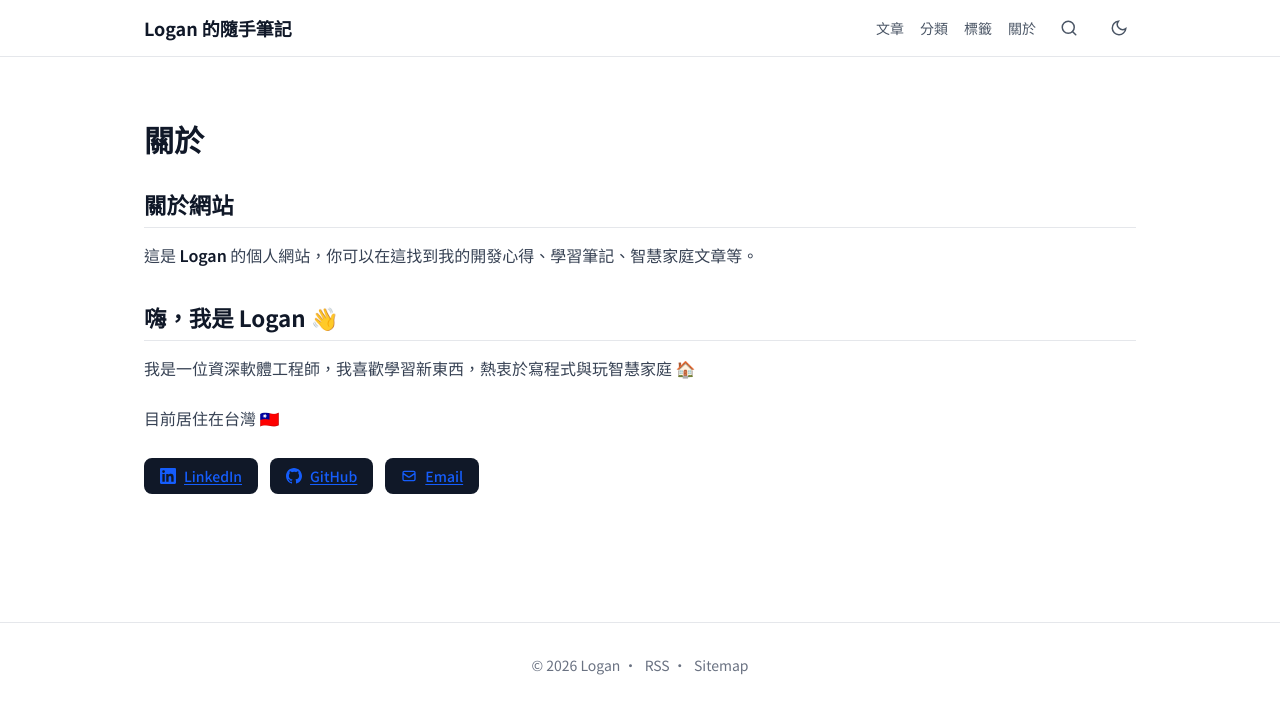
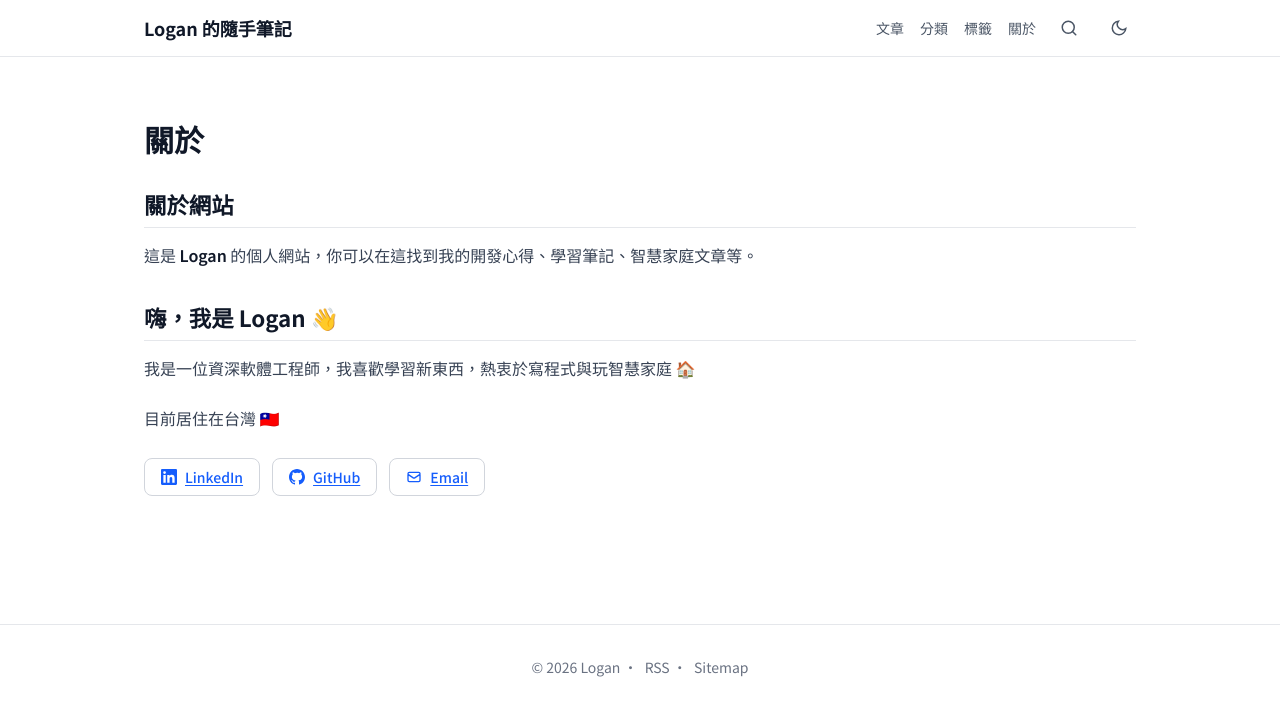
Before and after one commit to iml885203/blog, an Astro site: page /about in a window 1280 px wide. Built offline with nearby package versions, Linux system fonts and the light colour scheme; Astro itself is replaced by a stand-in of ours.

Commit message:
fix: use outlined button style on About page for better light mode

```diff
--- a/src/pages/about.astro
+++ b/src/pages/about.astro
@@ -27,7 +27,7 @@ import BaseLayout from '../layouts/BaseLayout.astro';
           href="https://www.linkedin.com/in/logan-tw/"
           target="_blank"
           rel="noopener noreferrer"
-          class="inline-flex items-center gap-2 px-4 py-2 rounded-lg bg-gray-900 dark:bg-gray-700 text-white text-sm font-medium hover:bg-gray-700 dark:hover:bg-gray-600 transition-colors"
+          class="inline-flex items-center gap-2 px-4 py-2 rounded-lg border border-gray-300 dark:border-gray-600 bg-white dark:bg-gray-700 text-gray-700 dark:text-gray-100 text-sm font-medium hover:bg-gray-50 dark:hover:bg-gray-600 transition-colors"
         >
           <svg xmlns="http://www.w3.org/2000/svg" width="16" height="16" viewBox="0 0 24 24" fill="currentColor">
             <path d="M20.447 20.452h-3.554v-5.569c0-1.328-.027-3.037-1.852-3.037-1.853 0-2.136 1.445-2.136 2.939v5.667H9.351V9h3.414v1.561h.046c.477-.9 1.637-1.85 3.37-1.85 3.601 0 4.267 2.37 4.267 5.455v6.286zM5.337 7.433a2.062 2.062 0 0 1-2.063-2.065 2.064 2.064 0 1 1 2.063 2.065zm1.782 13.019H3.555V9h3.564v11.452zM22.225 0H1.771C.792 0 0 .774 0 1.729v20.542C0 23.227.792 24 1.771 24h20.451C23.2 24 24 23.227 24 22.271V1.729C24 .774 23.2 0 22.222 0h.003z"/>
@@ -38,7 +38,7 @@ import BaseLayout from '../layouts/BaseLayout.astro';
           href="https://github.com/iml885203/"
           target="_blank"
           rel="noopener noreferrer"
-          class="inline-flex items-center gap-2 px-4 py-2 rounded-lg bg-gray-900 dark:bg-gray-700 text-white text-sm font-medium hover:bg-gray-700 dark:hover:bg-gray-600 transition-colors"
+          class="inline-flex items-center gap-2 px-4 py-2 rounded-lg border border-gray-300 dark:border-gray-600 bg-white dark:bg-gray-700 text-gray-700 dark:text-gray-100 text-sm font-medium hover:bg-gray-50 dark:hover:bg-gray-600 transition-colors"
         >
           <svg xmlns="http://www.w3.org/2000/svg" width="16" height="16" viewBox="0 0 24 24" fill="currentColor">
             <path d="M12 0C5.374 0 0 5.373 0 12c0 5.302 3.438 9.8 8.207 11.387.599.111.793-.261.793-.577v-2.234c-3.338.726-4.033-1.416-4.033-1.416-.546-1.387-1.333-1.756-1.333-1.756-1.089-.745.083-.729.083-.729 1.205.084 1.839 1.237 1.839 1.237 1.07 1.834 2.807 1.304 3.492.997.107-.775.418-1.305.762-1.604-2.665-.305-5.467-1.334-5.467-5.931 0-1.311.469-2.381 1.236-3.221-.124-.303-.535-1.524.117-3.176 0 0 1.008-.322 3.301 1.23A11.509 11.509 0 0 1 12 5.803c1.02.005 2.047.138 3.006.404 2.291-1.552 3.297-1.23 3.297-1.23.653 1.653.242 2.874.118 3.176.77.84 1.235 1.911 1.235 3.221 0 4.609-2.807 5.624-5.479 5.921.43.372.823 1.102.823 2.222v3.293c0 .319.192.694.801.576C20.566 21.797 24 17.3 24 12c0-6.627-5.373-12-12-12z"/>
@@ -47,7 +47,7 @@ import BaseLayout from '../layouts/BaseLayout.astro';
         </a>
         <a
           href="mailto:iml885203@gmail.com"
-          class="inline-flex items-center gap-2 px-4 py-2 rounded-lg bg-gray-900 dark:bg-gray-700 text-white text-sm font-medium hover:bg-gray-700 dark:hover:bg-gray-600 transition-colors"
+          class="inline-flex items-center gap-2 px-4 py-2 rounded-lg border border-gray-300 dark:border-gray-600 bg-white dark:bg-gray-700 text-gray-700 dark:text-gray-100 text-sm font-medium hover:bg-gray-50 dark:hover:bg-gray-600 transition-colors"
         >
           <svg xmlns="http://www.w3.org/2000/svg" width="16" height="16" fill="none" viewBox="0 0 24 24" stroke="currentColor" stroke-width="2">
             <path stroke-linecap="round" stroke-linejoin="round" d="M3 8l7.89 5.26a2 2 0 002.22 0L21 8M5 19h14a2 2 0 002-2V7a2 2 0 00-2-2H5a2 2 0 00-2 2v10a2 2 0 002 2z"/>
```
